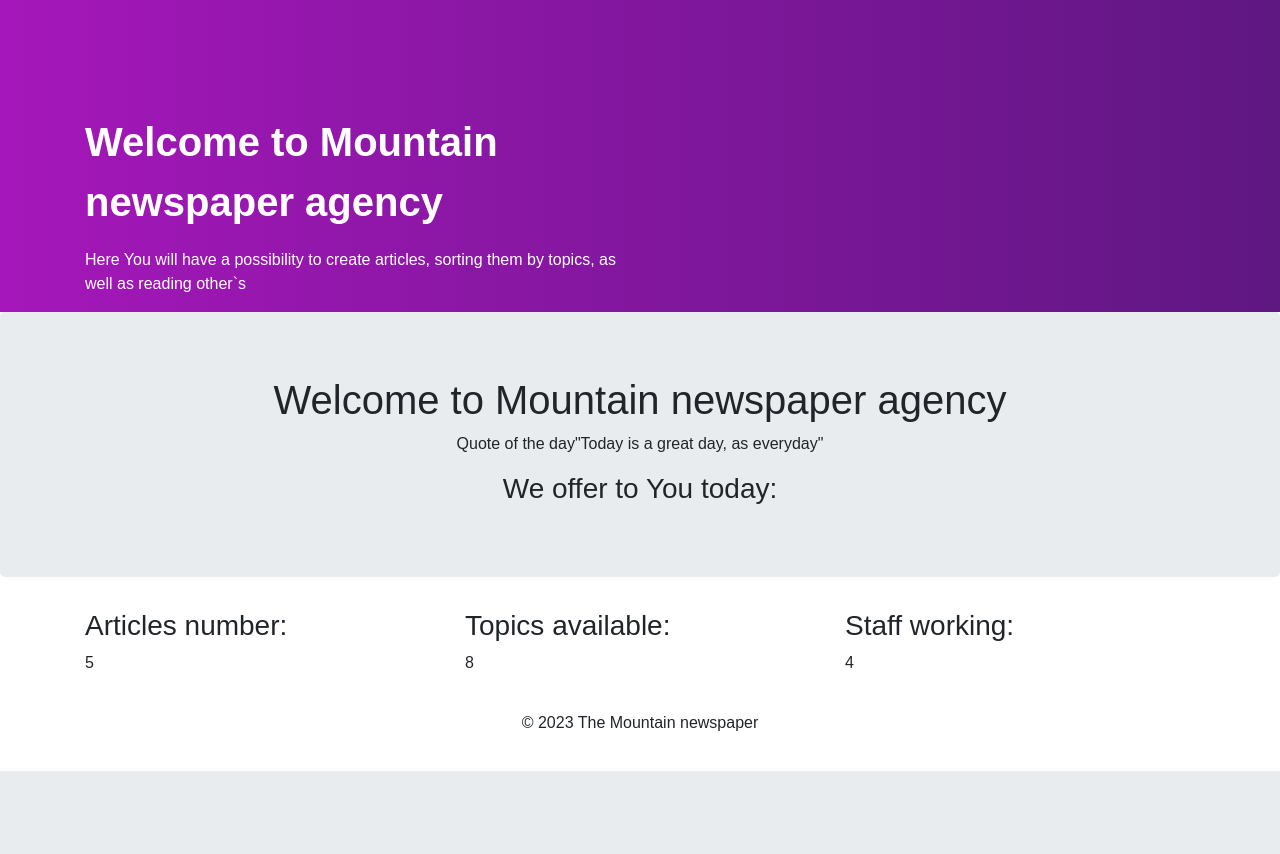
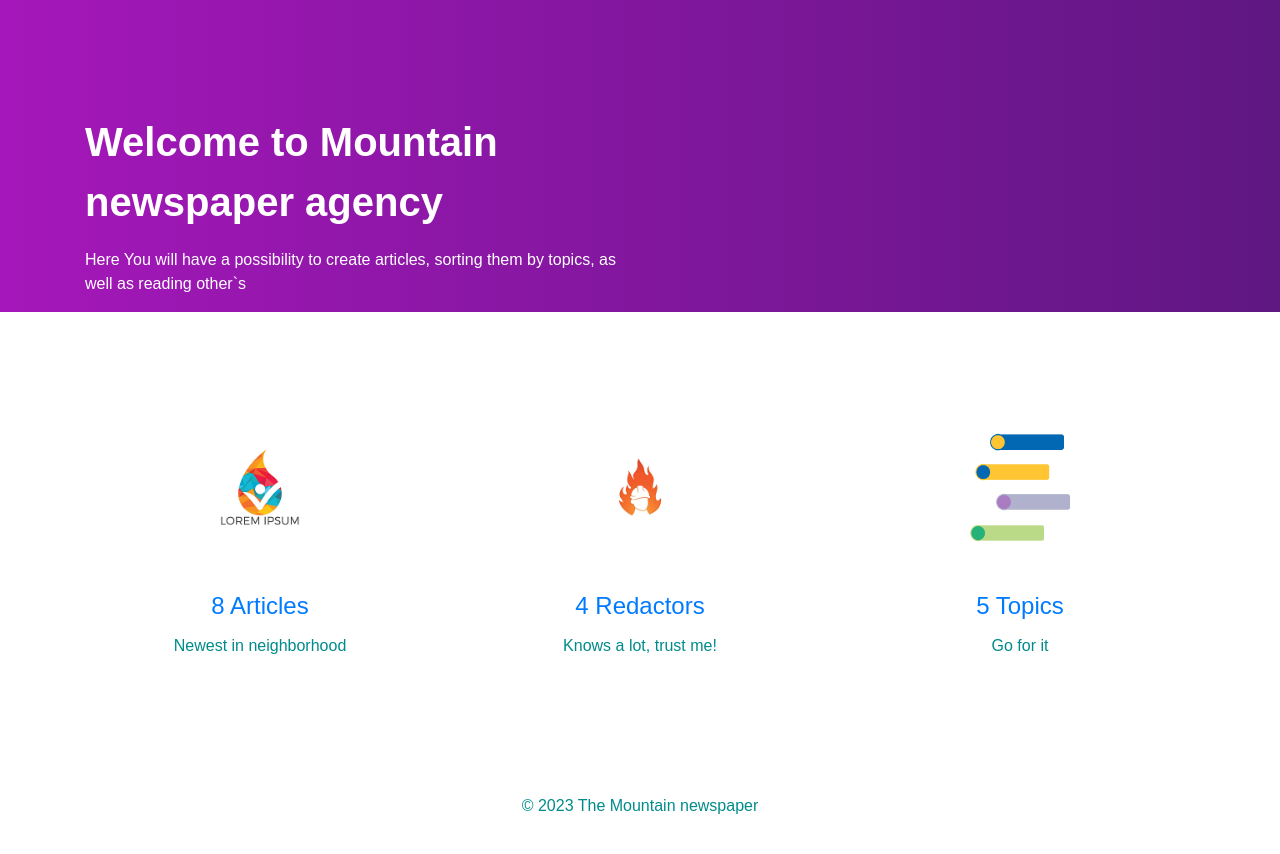
Before and after one commit to skmiwa1/newspaper-agency, a Django app: page / in a window 1280 px wide. Shown: the part 41-895 px from the top of the page. Before the commit the page ends 812 px from the top, so only its background shows below. Run offline with Django 4.2, Linux system fonts and the light colour scheme; a user stored in the database is signed in; data comes from the database, SQL or seed files in the repository; both versions use the stored data as it was after the commit; some libraries are stand-ins or nearby versions.

Commit message:
add some styles to all pages

```diff
--- a/static/css/style.css
+++ b/static/css/style.css
@@ -63,3 +63,49 @@ body
     padding: 20px;
 }
 /* --------- FOOTER ---------*/
+.dyn-content{
+    padding: 50px 0;
+}
+
+.dyn-content h4{
+    padding: 5px;
+    margin-top: 25px;
+}
+.dyn-img{
+    width: 150px;
+
+}
+#centered-text
+{
+text-align: center;
+margin-top: 50px;
+font-size: 24px;
+font-weight: bold;
+color: darkcyan;
+}
+#article
+{
+    font-size: 33px;
+
+    text-align: center;
+    color: cadetblue;
+}
+
+#rdt
+{
+    font-size: 15px;
+}
+#rdti
+{
+    font-weight: bold;
+    color: cadetblue;
+}
+
+.table-info
+{
+    color: darkcyan;
+}
+#blank-text
+{
+    color: darkcyan;
+}
--- a/templates/base.html
+++ b/templates/base.html
@@ -22,17 +22,7 @@
           {% include "includes/sidebar.html" %}
       {% endblock %}
 {#  -----------------------#}
-<section id="banner">
-  <div class="container">
-  <div class="row">
-  <div class="col-md-6">
-  <p class="promo-title">Welcome to Mountain newspaper agency</p>
-  <p>Here You will have a possibility to create articles, sorting them by topics, as well as reading other`s</p>
-  </div>
-  </div>
-  </div>
 
-  </section>
 
       {% block content %} {% endblock %}
       {% block pagination %}
--- a/templates/includes/footer.html
+++ b/templates/includes/footer.html
@@ -5,7 +5,7 @@
     <div class="row text-center">
       <div class="col-md-3 footer-box"></div>
       <div class="col-md-6 footer-box">
-        <p>
+        <p id="blank-text">
           © 2023 The Mountain newspaper
         </p>
 
--- a/templates/newspaper/index.html
+++ b/templates/newspaper/index.html
@@ -1,33 +1,52 @@
 {% extends "base.html" %}
-
 {% block content %}
 
+<section id="banner">
+  <div class="container">
+  <div class="row">
+  <div class="col-md-6">
+  <p class="promo-title">Welcome to Mountain newspaper agency</p>
+  <p>Here You will have a possibility to create articles, sorting them by topics, as well as reading other`s</p>
+  </div>
+  </div>
+  </div>
 
+  </section>
+ <section class="dyn-content">
 
-<div class="jumbotron text-center">
-  <h1>Welcome to Mountain newspaper agency</h1>
-  <p>Quote of the day"Today is a great day, as everyday"</p>
-  <h3>We offer to You today:</h3>
-
-
-</div>
-<div class="container">
-  <div class="row">
-    <div class="col-sm-4">
-      <h3>Articles number:</h3>
-      <p>{{ num_topics }}</p>
-
+    <div class="container">
+      <div class="row text-center">
+        <div class="col-md-4 dyn-content">
+          {% load static %}
+          <img src="{% static 'img/articles.png' %}" alt="" class="dyn-img">
+          <h4>
+            <a href="{% url 'newspaper:article-list' %}">
+              {{ num_articles }} Articles
+            </a>
+          </h4>
+          <p id="blank-text">Newest in neighborhood</p>
+        </div>
+        <div class="col-md-4 dyn-content">
+          {% load static %}
+          <img src="{% static 'img/redactors.png' %}" alt="" class="dyn-img">
+          <h4>
+            <a href="{% url 'newspaper:redactor-list' %}">
+              {{ num_redactors }} Redactors
+            </a>
+          </h4>
+          <p id="blank-text">Knows a lot, trust me!</p>
+        </div>
+        <div class="col-md-4 dyn-content">
+          {% load static %}
+          <img src="{% static 'img/topics.png' %}" alt="" class="dyn-img">
+          <h4>
+            <a href="{% url 'newspaper:topic-list' %}">
+              {{ num_topics }} Topics
+            </a>
+          </h4>
+          <p id="blank-text">Go for it</p>
+        </div>
+      </div>
     </div>
-    <div class="col-sm-4">
-      <h3>Topics available:</h3>
-      <p>{{ num_articles }}</p>
-
-    </div>
-    <div class="col-sm-4">
-      <h3>Staff working:</h3>
-      <p>{{ num_redactors }}</p>
-    </div>
-  </div>
-</div>
-
+  </section>
 {% endblock %}
--- a/templates/registration/login.html
+++ b/templates/registration/login.html
@@ -2,6 +2,7 @@
 {% load crispy_forms_filters %}
 
 {% block content %}
+  <div class="container">
 
   {% if form.errors %}
     <p>Your username and password didn't match. Please try again.</p>
@@ -21,4 +22,7 @@
     <input type="hidden" name="next" value="{{ next }}" />
   </form>
 
+  </div>
+
+
 {% endblock %}
```
Also changed, not shown: templates/newspaper/article_confirm_delete.html (+16 -2 lines), templates/newspaper/article_detail.html (+16 -2 lines), templates/newspaper/article_form.html (+14 -0 lines), templates/newspaper/article_list.html (+50 -9 lines), templates/newspaper/redactor_detail.html (+24 -5 lines), templates/newspaper/redactor_list.html (+20 -6 lines), templates/newspaper/topic_list.html (+23 -7 lines), db.sqlite3, static/img/7353.png_300.png (added), static/img/articles.png (added), static/img/redactors.png (added), static/img/topics.png (added).
